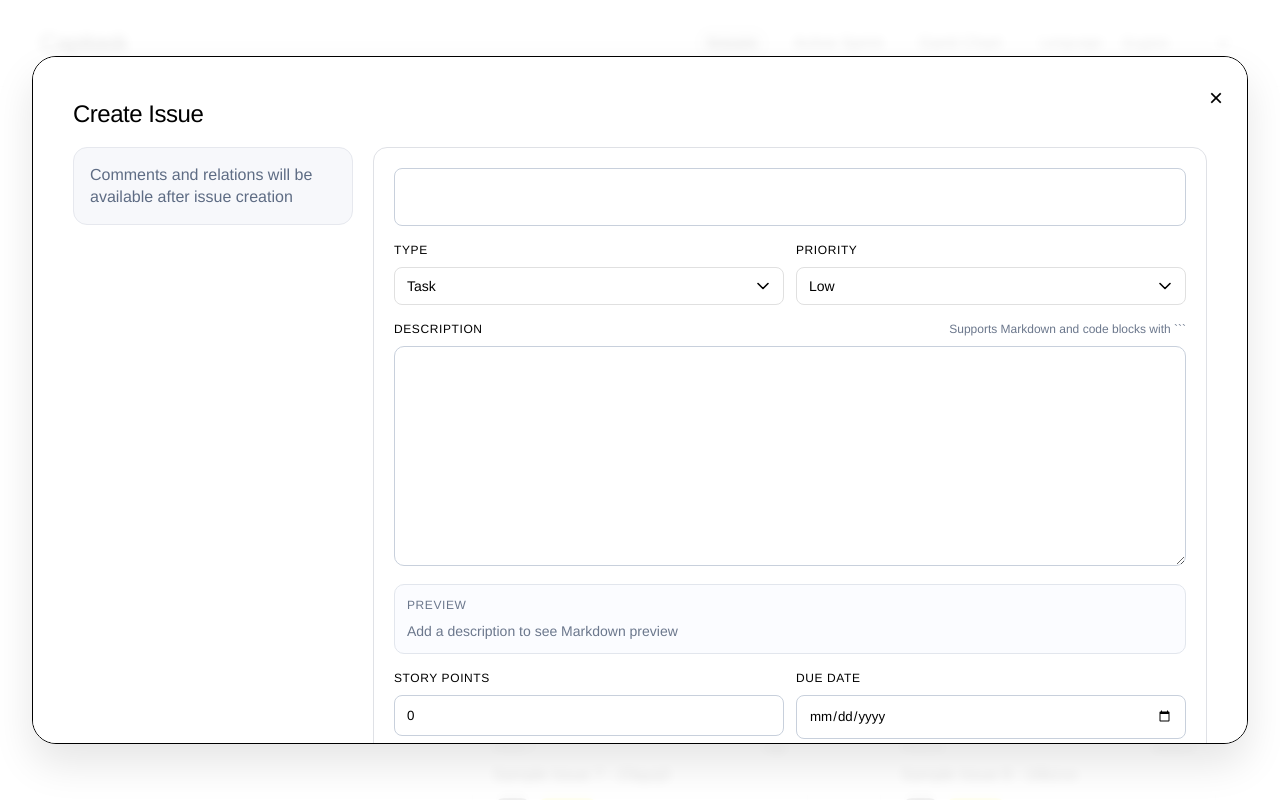
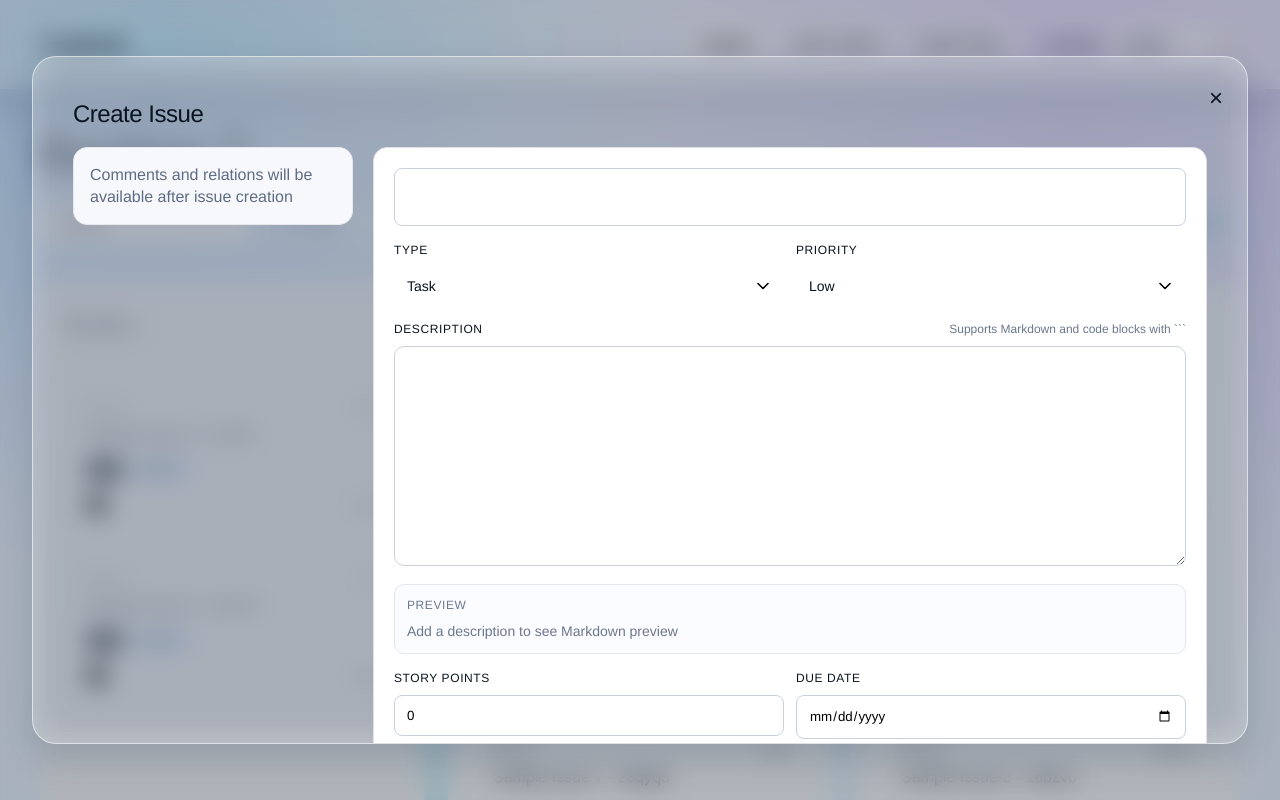
Before and after one commit to artemisss/CapiTask, a React (Vite) app: page / in a window 1280 px wide. Both pictures are taken after typing "Sample" into the empty fields and a click on the button "+ Create Issue". Shown: the top 800 px of the page. Built offline with nearby package versions, Linux system fonts and the light colour scheme.

Commit message:
feat(ui): apply liquid glass styling to navigation and task overlays

```diff
--- a/src/App.jsx
+++ b/src/App.jsx
@@ -580,7 +580,7 @@ const getSelectStyle = (overrides = {}) => ({
   borderRadius: 'var(--radius-lg)',
   fontSize: '14px',
   outline: 'none',
-  backgroundColor: 'white',
+  backgroundColor: 'rgba(255, 255, 255, 0.35)',
   color: 'var(--text-color)',
   fontFamily: 'inherit',
   cursor: 'pointer',
@@ -591,20 +591,28 @@ const getSelectStyle = (overrides = {}) => ({
   backgroundRepeat: 'no-repeat',
   backgroundPosition: 'right 14px center',
   backgroundSize: '12px 8px',
-  transition: 'border-color 0.2s, box-shadow 0.2s',
+  backdropFilter: 'blur(16px) saturate(170%)',
+  WebkitBackdropFilter: 'blur(16px) saturate(170%)',
+  boxShadow: 'inset 0 1px 0 rgba(255,255,255,0.45)',
+  transition: 'border-color 0.2s, box-shadow 0.2s, background-color 0.2s',
   ...overrides
 });
 
 const customStyles = {
   root: {
-    '--bg-color': '#FFFFFF',
-    '--text-color': '#000000',
-    '--accent-color': '#EFEF00',
-    '--border-color': '#E0E0E0',
+    '--bg-color': '#edf4ff',
+    '--text-color': '#071321',
+    '--accent-color': '#cbe4ff',
+    '--border-color': 'rgba(255, 255, 255, 0.45)',
     '--radius-lg': '24px',
     '--radius-sm': '8px',
     '--spacing-unit': '8px',
-    '--font-main': "'Helvetica Neue', Helvetica, Arial, sans-serif"
+    '--font-main': "'Helvetica Neue', Helvetica, Arial, sans-serif",
+    '--glass-bg': 'rgba(255, 255, 255, 0.34)',
+    '--glass-panel-bg': 'rgba(255, 255, 255, 0.28)',
+    '--glass-border': 'rgba(255, 255, 255, 0.55)',
+    '--glass-shadow': '0 16px 34px rgba(6, 28, 61, 0.16)',
+    '--glass-blur': '18px'
   }
 };
 
@@ -662,7 +670,10 @@ const Header = ({ language, onLanguageChange, t }) => {
     fontWeight: isActive ? 600 : 400,
     padding: '8px 14px',
     borderRadius: '999px',
-    background: isActive ? 'rgba(0, 0, 0, 0.06)' : 'transparent',
+    background: isActive ? 'rgba(255, 255, 255, 0.6)' : 'rgba(255, 255, 255, 0.2)',
+    border: '1px solid rgba(255,255,255,0.45)',
+    backdropFilter: 'blur(12px) saturate(160%)',
+    WebkitBackdropFilter: 'blur(12px) saturate(160%)',
     transition: 'background 0.2s'
   });
 
@@ -674,10 +685,13 @@ const Header = ({ language, onLanguageChange, t }) => {
       flexWrap: 'wrap',
       gap: '10px 24px',
       padding: '24px 40px',
-      borderBottom: '1px solid var(--border-color)',
+      borderBottom: '1px solid var(--glass-border)',
       position: 'sticky',
       top: 0,
-      background: 'var(--bg-color)',
+      background: 'var(--glass-bg)',
+      backdropFilter: 'blur(var(--glass-blur)) saturate(170%)',
+      WebkitBackdropFilter: 'blur(var(--glass-blur)) saturate(170%)',
+      boxShadow: 'var(--glass-shadow)',
       zIndex: 100
     }}>
       <div style={{
@@ -730,8 +744,9 @@ const Modal = ({ isOpen, onClose, title, children, width = '600px' }) => {
       left: 0,
       right: 0,
       bottom: 0,
-      background: 'rgba(255, 255, 255, 0.9)',
-      backdropFilter: 'blur(5px)',
+      background: 'rgba(8, 22, 41, 0.3)',
+      backdropFilter: 'blur(12px)',
+      WebkitBackdropFilter: 'blur(12px)',
       display: 'flex',
       alignItems: 'center',
       justifyContent: 'center',
@@ -749,15 +764,17 @@ const Modal = ({ isOpen, onClose, title, children, width = '600px' }) => {
       <div
         className="modal-scroll-hidden"
         style={{
-          background: 'white',
+          background: 'var(--glass-bg)',
           width,
           maxWidth: '95vw',
           maxHeight: '86vh',
           overflowY: 'auto',
-          border: '1px solid var(--text-color)',
+          border: '1px solid var(--glass-border)',
           borderRadius: 'var(--radius-lg)',
           padding: '40px',
-          boxShadow: '0 20px 40px rgba(0,0,0,0.1)',
+          boxShadow: 'var(--glass-shadow)',
+          backdropFilter: 'blur(var(--glass-blur)) saturate(175%)',
+          WebkitBackdropFilter: 'blur(var(--glass-blur)) saturate(175%)',
           position: 'relative'
         }}
         onMouseDown={(event) => {
@@ -786,8 +803,8 @@ const Card = ({ issue, onClick, onDragStart, onDragEnd, t }) => {
       onDragStart={onDragStart}
       onDragEnd={onDragEnd}
       style={{
-        background: 'var(--bg-color)',
-        border: '1px solid var(--border-color)',
+        background: 'var(--glass-panel-bg)',
+        border: '1px solid var(--glass-border)',
         borderRadius: '12px',
         padding: '20px',
         marginBottom: '12px',
@@ -796,11 +813,11 @@ const Card = ({ issue, onClick, onDragStart, onDragEnd, t }) => {
         position: 'relative'
       }}
       onMouseOver={(e) => {
-        e.currentTarget.style.borderColor = 'var(--text-color)';
-        e.currentTarget.style.boxShadow = '0 4px 12px rgba(0,0,0,0.05)';
+        e.currentTarget.style.borderColor = 'rgba(255,255,255,0.75)';
+        e.currentTarget.style.boxShadow = '0 10px 20px rgba(14, 45, 82, 0.18)';
       }}
       onMouseOut={(e) => {
-        e.currentTarget.style.borderColor = 'var(--border-color)';
+        e.currentTarget.style.borderColor = 'var(--glass-border)';
         e.currentTarget.style.boxShadow = 'none';
       }}
     >
--- a/src/styles.css
+++ b/src/styles.css
@@ -6,11 +6,16 @@
 
 body {
   font-family: var(--font-main, 'Helvetica Neue', Helvetica, Arial, sans-serif);
-  background-color: var(--bg-color, #ffffff);
-  color: var(--text-color, #000000);
+  background:
+    radial-gradient(circle at 12% 8%, rgba(130, 197, 255, 0.45), transparent 36%),
+    radial-gradient(circle at 84% 14%, rgba(190, 146, 255, 0.34), transparent 42%),
+    radial-gradient(circle at 38% 86%, rgba(127, 233, 219, 0.28), transparent 45%),
+    var(--bg-color, #f0f5ff);
+  color: var(--text-color, #091420);
   font-size: 16px;
   line-height: 1.4;
   -webkit-font-smoothing: antialiased;
+  min-height: 100vh;
 }
 
 h1,
@@ -28,6 +33,24 @@ button {
   font-size: 1rem;
 }
 
+input,
+select,
+textarea,
+button {
+  backdrop-filter: blur(14px) saturate(160%);
+  -webkit-backdrop-filter: blur(14px) saturate(160%);
+}
+
+@media (prefers-reduced-transparency: reduce) {
+  input,
+  select,
+  textarea,
+  button {
+    backdrop-filter: none;
+    -webkit-backdrop-filter: none;
+  }
+}
+
 :where(button, input, select, textarea, a):focus-visible {
   outline: 2px solid #111;
   outline-offset: 2px;
```
Also changed, not shown: 1 other file (tests, documents, lock files or other folders).
